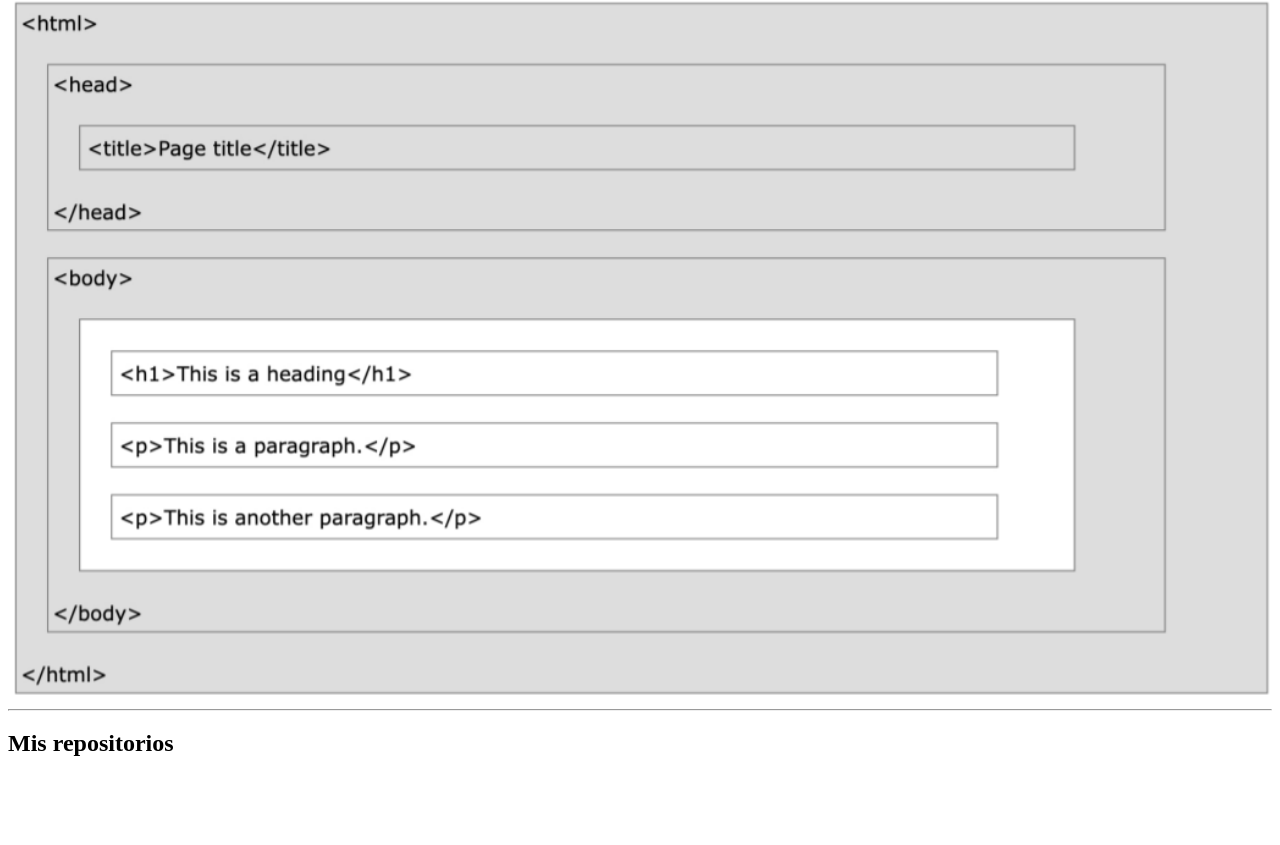
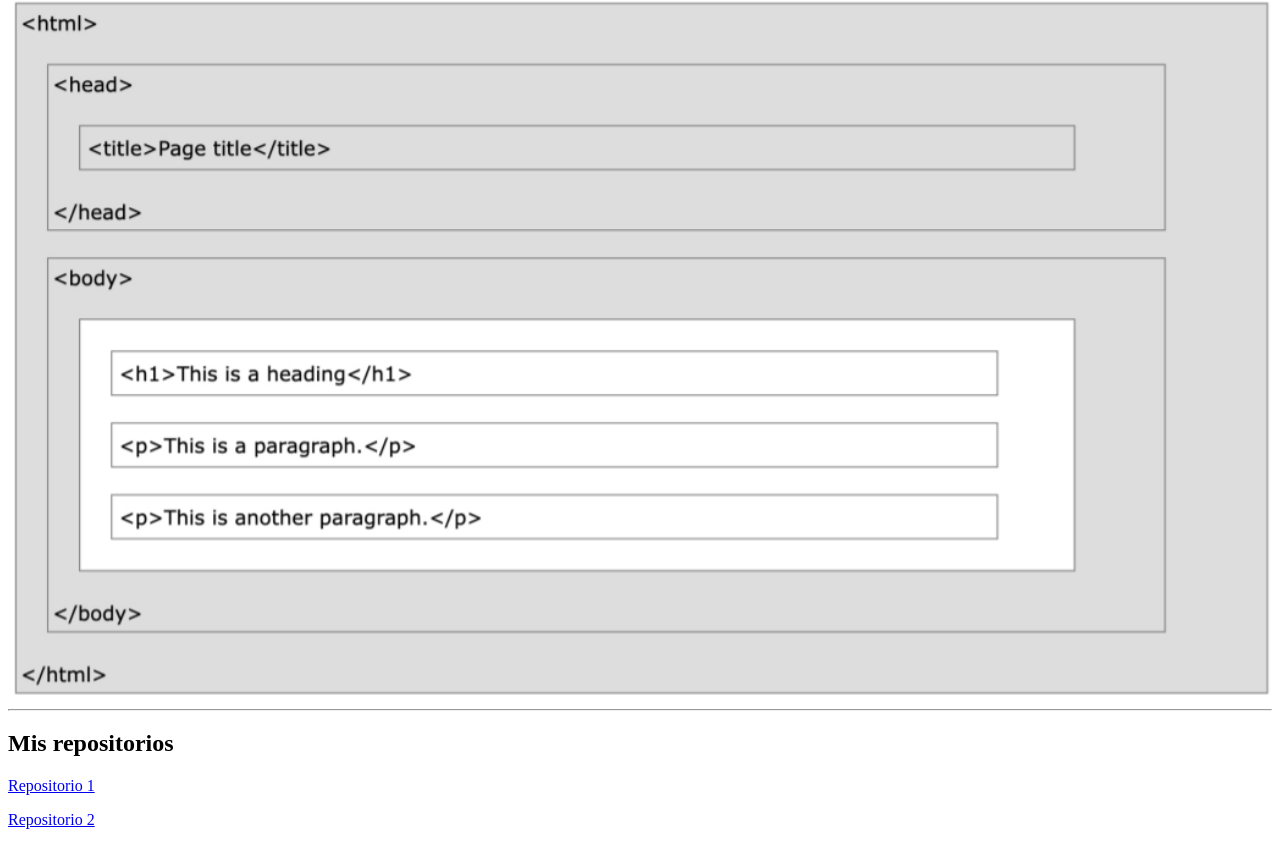
Before and after one commit to pascoarnau/SMX2-M12-IntroHTML-ArnauRa-l, a plain HTML site: page index.html in a window 1280 px wide. Shown: the part 539-1384 px from the top of the page. Before the commit the page ends 1316 px from the top, so only its background shows below. Drawn offline with Linux system fonts and the light colour scheme; files whose address does not match are found by name.

Commit message:
links repos

```diff
--- a/index.html
+++ b/index.html
@@ -25,6 +25,11 @@
     <!--añadir un encabezado donde indiques el título de una nueva sección llamada "Mi repositories"  -->
     <h2>Mis repositorios</h2>
     <!--añadir dos enlaces a dos de tus repositorios de GITHUB que se han de abrir en pestañas diferentes del navegador. Ojo, que los repositorios han de ser públicos  -->
-
+    <p>
+        <a href="https://github.com/pascoarnau/PascoArnau_2425_SMX2_M8_UF1_A3_GoogleChrome" target="_blank">Repositorio 1</a>
+    </p>
+    <p>
+        <a href="https://github.com/pascoarnau/PascoArnau_2425_SMX2_M8_UF1_A3_Blink" target="_blank">Repositorio 2</a>
+    </p>
 </body>
 </html>
```
